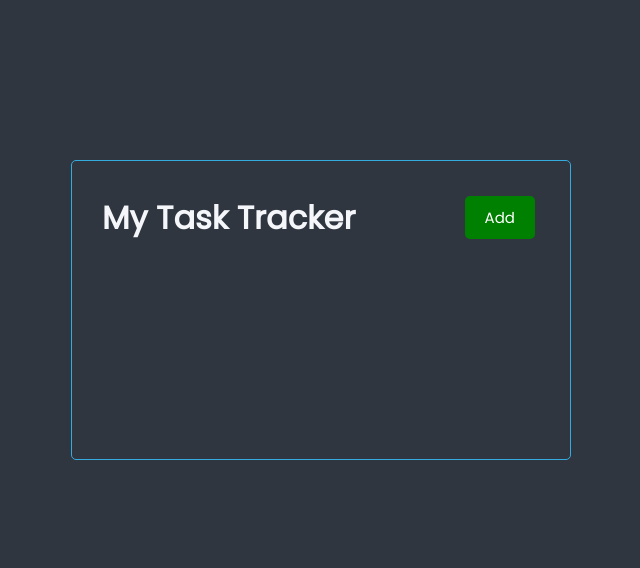
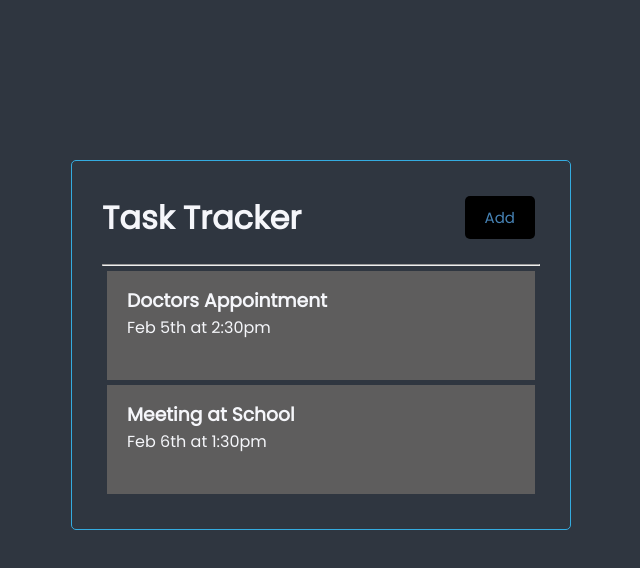
Before and after one commit to saida93522/task_tracker, a React (Create React App) app: page / in a window 1280 px wide. Shown: the top 568 px of the page, without its empty margins (319-959 px from the left). Built offline with nearby package versions, Linux system fonts and the light colour scheme; the HTML template or start-up script is replaced by a standard one.

Commit message:
feat:display task list

```diff
--- a/src/App.js
+++ b/src/App.js
@@ -1,10 +1,28 @@
+import { useState } from "react";
 import Header from "./components/Header";
+import Tasks from "./components/Tasks";
 import "./App.css";
 
 function App() {
+  const [tasks, setTasks] = useState([
+    {
+      id: 1,
+      text: "Doctors Appointment",
+      day: "Feb 5th at 2:30pm",
+      reminder: true,
+    },
+    {
+      id: 2,
+      text: "Meeting at School",
+      day: "Feb 6th at 1:30pm",
+      reminder: true,
+    },
+  ]);
   return (
     <div className="container">
       <Header />
+      <hr />
+      <Tasks tasks={tasks} />
     </div>
   );
 }
--- a/src/components/Button.js
+++ b/src/components/Button.js
@@ -1,24 +1,23 @@
+import React from "react";
 import PropTypes from "prop-types";
 
-const Button = ({ color, text, clickBtn }) => {
+const Button = ({ btnText, color, onClick }) => {
   return (
-    <button
-      className="btn"
-      style={{ backgroundColor: color }}
-      onClick={clickBtn}
-    >
-      {text}
+    <button className="btn" style={{ color: color }} onClick={onClick}>
+      {btnText}
     </button>
   );
 };
 
 Button.defaultProps = {
+  btnText: "Add",
   color: "steelblue",
 };
 
 Button.propTypes = {
+  btnText: PropTypes.string,
   color: PropTypes.string,
-  text: PropTypes.string.isRequired,
+  onClick: PropTypes.func,
 };
 
 export default Button;
--- a/src/components/Header.js
+++ b/src/components/Header.js
@@ -1,25 +1,25 @@
+import React from "react";
 import PropTypes from "prop-types";
 import Button from "./Button";
+
 const Header = ({ title }) => {
-  const onClick = () => {
-    console.log("Click");
+  const onClick = (e) => {
+    console.log("Clicked");
   };
   return (
     <header className="header">
       <h1>{title}</h1>
-      <Button className="btn" color="green" text="Add" clickBtn={onClick} />
+      <Button onClick={onClick} />
     </header>
   );
 };
 
-// default props
 Header.defaultProps = {
-  title: "My Task Tracker",
+  title: "Task Tracker",
 };
 
-// type of props
 Header.propTypes = {
-  title: PropTypes.string.isRequired,
-  clickBtn: PropTypes.func,
+  title: PropTypes.string,
 };
+
 export default Header;
--- /dev/null
+++ b/src/components/Task.js
@@ -0,0 +1,11 @@
+const Task = ({ text, day }) => {
+  return (
+    <section className="task">
+      <h3>{text}</h3>
+      <p>{day}</p>
+      <br />
+    </section>
+  );
+};
+
+export default Task;
--- /dev/null
+++ b/src/components/Tasks.js
@@ -0,0 +1,16 @@
+import PropTypes from "prop-types";
+import Task from "./Task";
+const Tasks = ({ tasks }) => {
+  return (
+    <>
+      {tasks.map((task) => {
+        return <Task key={task.id} text={task.text} day={task.day} />;
+      })}
+    </>
+  );
+};
+
+Tasks.protoTypes = {
+  tasks: PropTypes.object,
+};
+export default Tasks;
--- a/src/index.css
+++ b/src/index.css
@@ -58,9 +58,10 @@ body {
 }
 
 .task {
-  background: #f4f4f4;
+  /* background: #f4f4f4; */
+  background: #5e5d5d;
   margin: 5px;
-  padding: 10px 20px;
+  padding: 15px 20px;
   cursor: pointer;
 }
 
```
